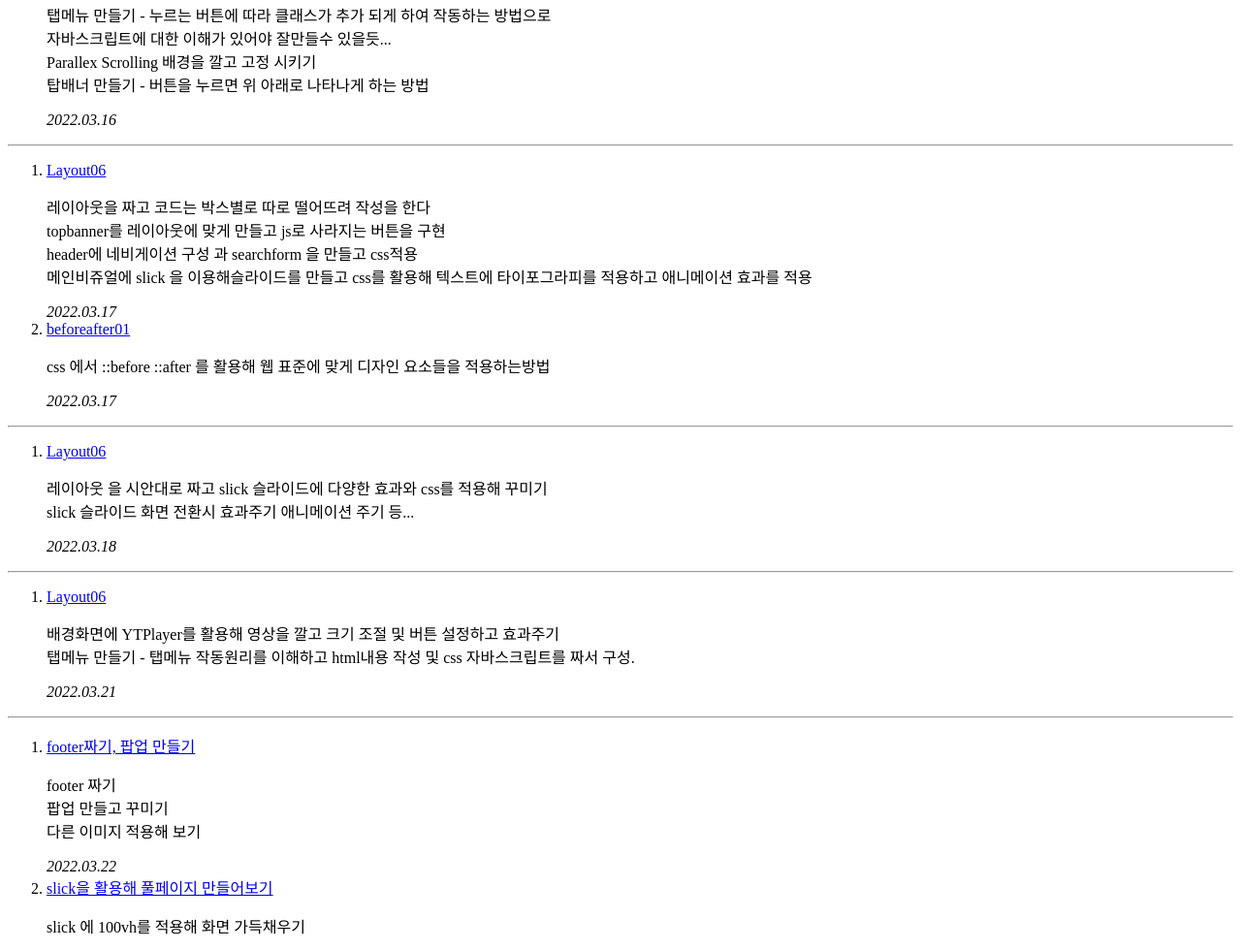
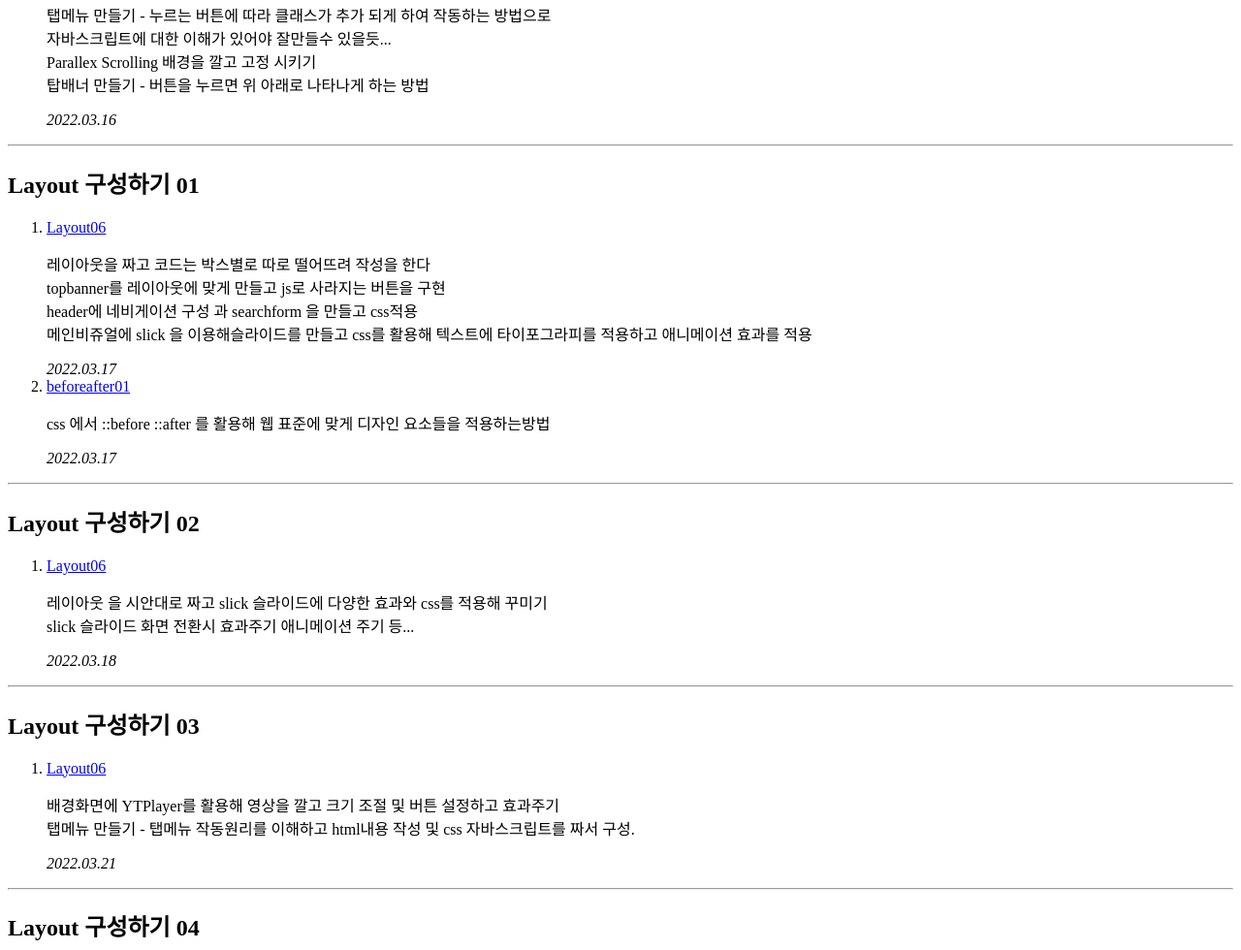
Before and after one commit to Burning-Bunny/document, a plain HTML site: page index.html in a window 1280 px wide. Shown: the part 3484-4464 px from the top of the page at 97% size. Drawn offline with Linux system fonts and the light colour scheme.

Commit message:
Add files via upload

```diff
--- a/index.html
+++ b/index.html
@@ -259,6 +259,7 @@
 
     <hr />
 
+    <h2>Layout 구성하기 01</h2>
     <ol>
       <li>
         <a href="./all_layout06.html" target="_blank">Layout06</a>
@@ -283,6 +284,7 @@
 
     <hr />
 
+    <h2>Layout 구성하기 02</h2>
     <ol>
       <li>
         <a href="./all_layout06.html" target="_blank">Layout06</a>
@@ -297,6 +299,7 @@
 
     <hr />
 
+    <h2>Layout 구성하기 03</h2>
     <ol>
       <li>
         <a href="./all_layout06.html" target="_blank">Layout06</a>
@@ -312,6 +315,7 @@
 
     <hr />
 
+    <h2>Layout 구성하기 04</h2>
     <ol>
       <li>
         <a href="./all_layout06.html" target="_blank"
```
